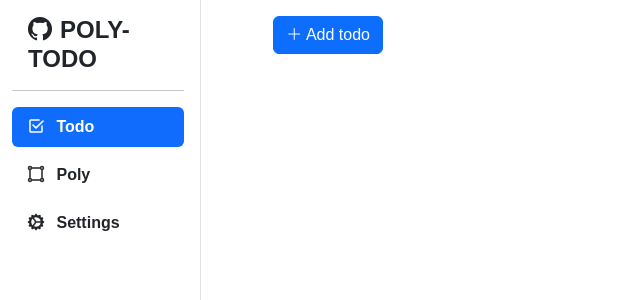
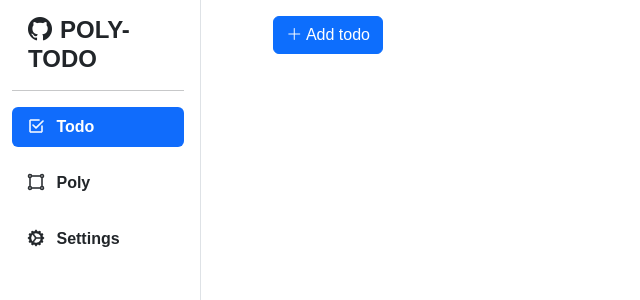
Before and after one commit to yz-dev21/poly-todo, a SvelteKit app: page / in a window 1280 px wide. Shown: the top 300 px of the page, without its empty margins (0-640 px from the left). Built offline with nearby package versions, Linux system fonts and the light colour scheme; a web font is replaced by a local one.

Commit message:
(feat) ui

```diff
--- a/src/routes/+page.svelte
+++ b/src/routes/+page.svelte
@@ -9,7 +9,7 @@
 
 <div class="container-fluid">
 	<div class="row">
-		<div class="col-sm-2">
+		<div class="col-sm-2" id="sidebar">
 			<Sidebar bind:selectedIndex />
 		</div>
 		<div class="col m-3">
--- a/src/routes/nav/sidebar.svelte
+++ b/src/routes/nav/sidebar.svelte
@@ -24,7 +24,7 @@
 	<hr />
 	<ul class="nav nav-pills nav-fill flex-column mb-auto">
 		{#each navs as nav, index}
-			<li class="nav-item mb-2">
+			<li class="nav-item mb-3">
 				<NavItem
 					icon={nav.icon}
 					text={nav.text}
@@ -35,3 +35,9 @@
 		{/each}
 	</ul>
 </div>
+
+<style>
+	div {
+		padding-left: 0;
+	}
+</style>
```
